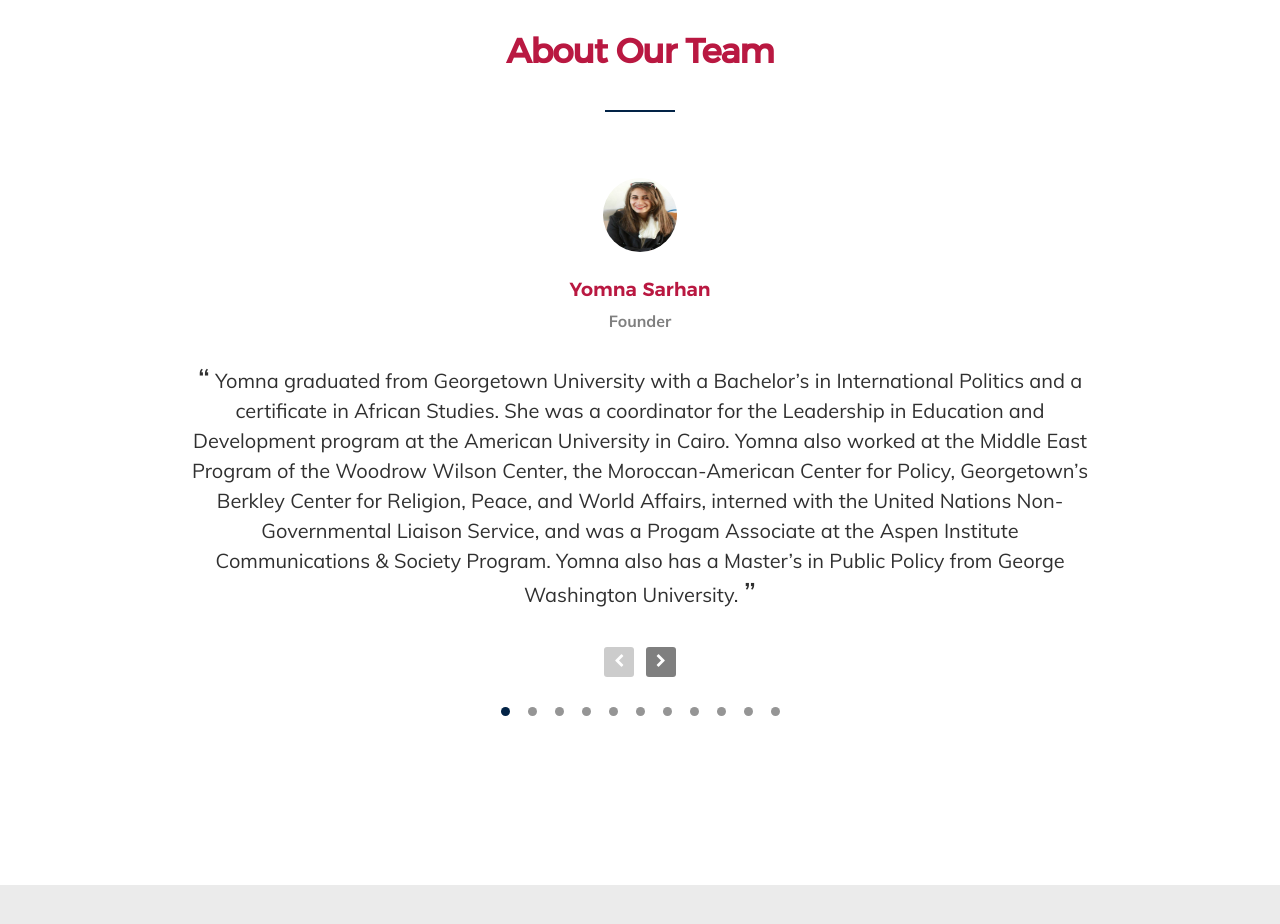
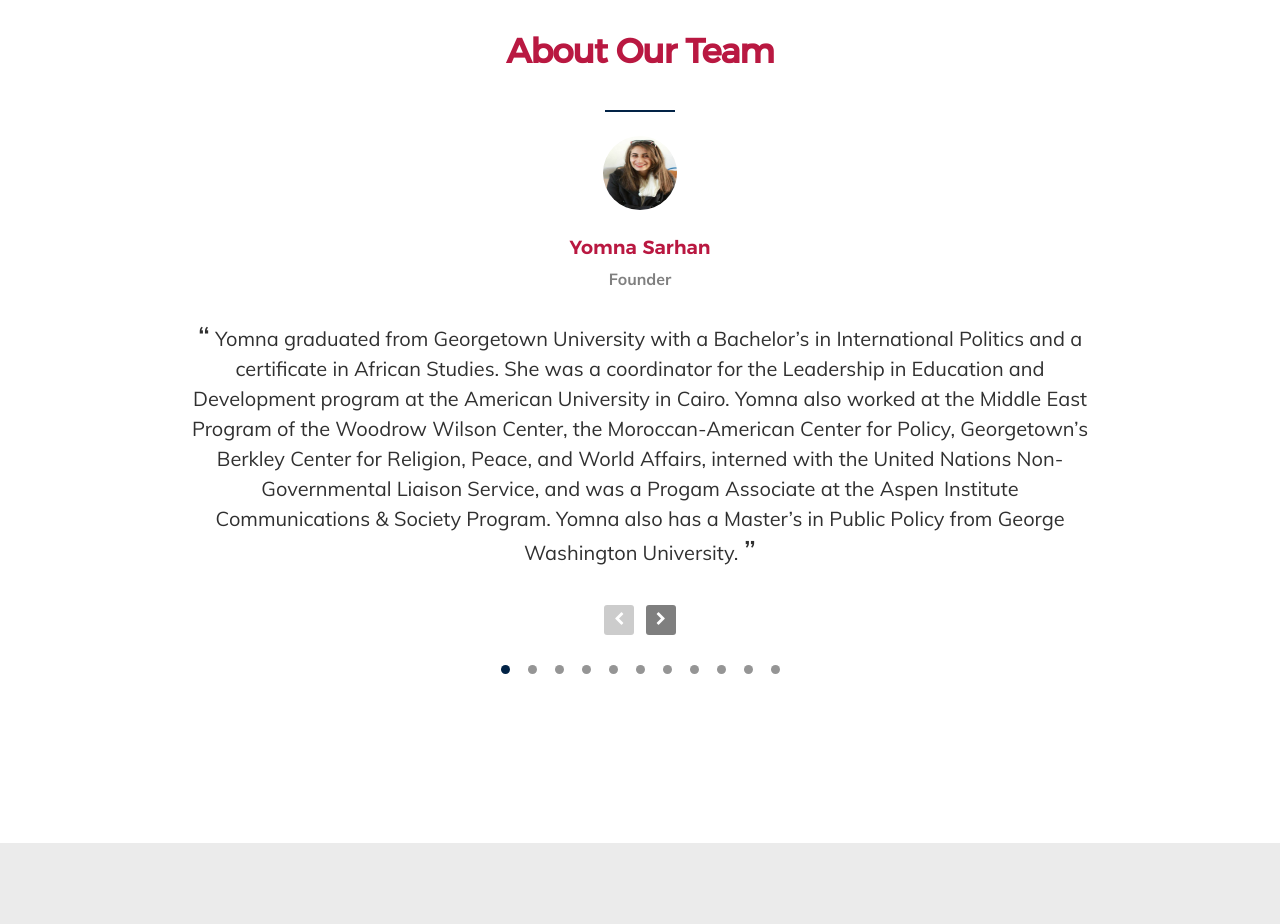
Before and after one commit to sherifsarhan/SEAP, a website: page public/index.html in a window 1280 px wide. Shown: the part 3800-4724 px from the top of the page. Drawn offline with nearby package versions, Linux system fonts and the light colour scheme; files whose address does not match are found by name.

Commit message:
removed gap between 'About Our Team' and the team block

```diff
--- a/public/css/main.css
+++ b/public/css/main.css
@@ -2492,7 +2492,7 @@ html[data-useragent*='MSIE 10.0'] .home-scrolldown,
 #team .owl-wrap {
   width: 80%;
   max-width: 900px;
-  margin: 4.2rem auto 0;
+  margin: 0rem auto 0;
 }
 
 #team-slider {
```
